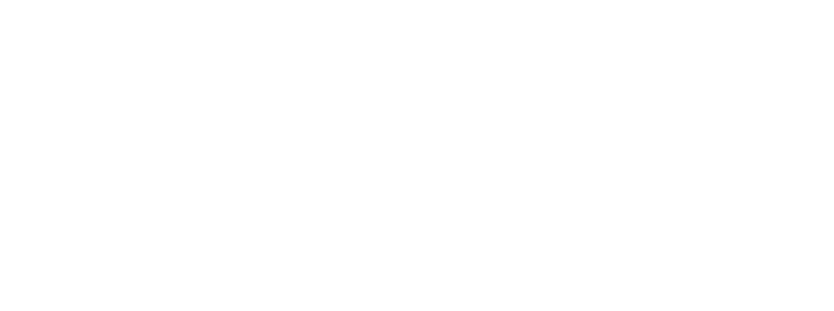
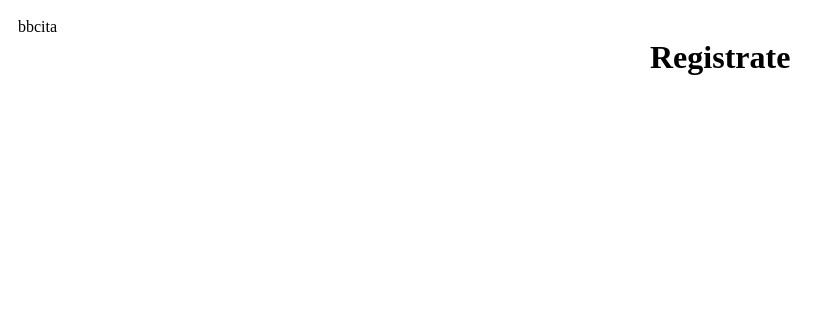
Before and after one commit to Victormbarbosa/Pik, a plain HTML site: page index.html in a window 1280 px wide. Shown: the whole page, without its empty margins (0-834 px from the left). Drawn offline with Linux system fonts and the light colour scheme.

Commit message:
un nuevo mock up

```diff
--- a/index.html
+++ b/index.html
@@ -3,10 +3,18 @@
 
 <head>
     <title>Pik</title>
+    <link rel="stylesheet" href="index_styles.css">
 </head>
 
 <body>
-
+    <div class="row">
+        <div class="column">
+            bbcita
+        </div>
+        <div class="column">
+            <h1>Registrate</h1>
+        </div>
+    </div>
 </body>
 
 </html>
--- /dev/null
+++ b/index_styles.css
@@ -0,0 +1,23 @@
+* {
+    box-sizing: border-box;
+}
+
+
+/* Create two equal columns that floats next to each other */
+
+.column {
+    float: left;
+    width: 50%;
+    padding: 10px;
+    height: 300px;
+    /* Should be removed. Only for demonstration */
+}
+
+
+/* Clear floats after the columns */
+
+.row:after {
+    content: "";
+    display: table;
+    clear: both;
+}
```
Also changed, not shown: 1 other file.
